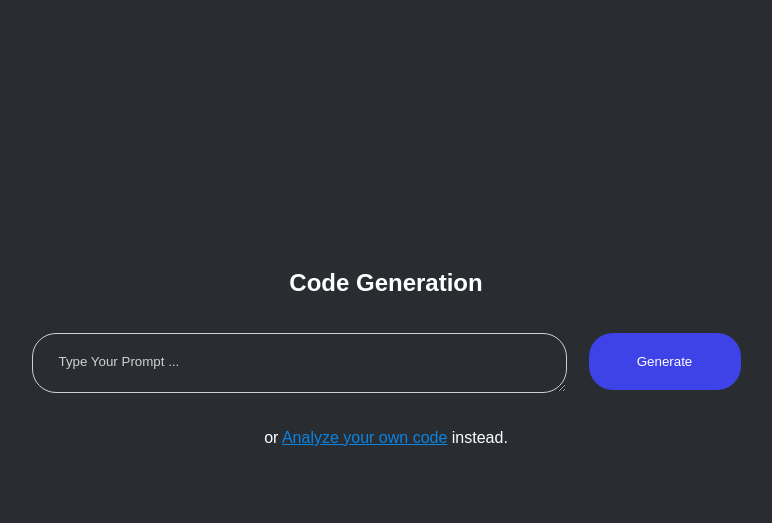
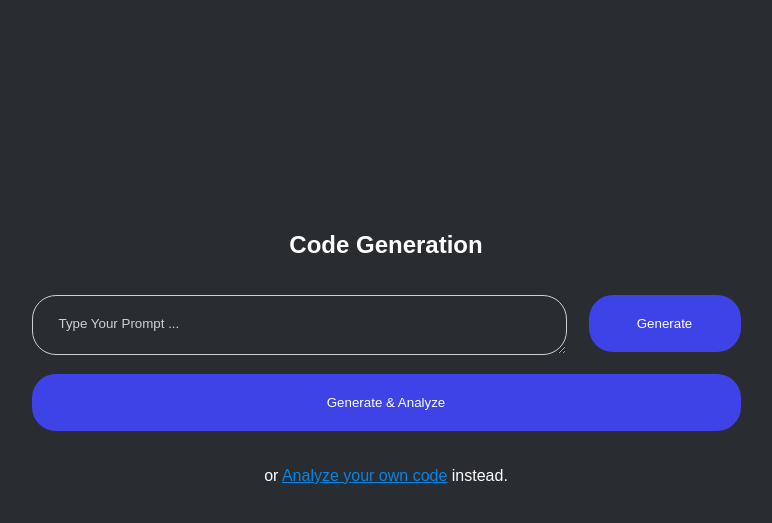
Before and after one commit to aryakvnust/LLMSecGuard, a Django app: page /dispatcher/createprompt/ in a window 1280 px wide. Shown: the part 48-571 px from the top of the page, without its empty margins (254-1026 px from the left). Run offline with Django 4.2, Linux system fonts and the light colour scheme; a user stored in the database is signed in; some web fonts are replaced.

Commit message:
Update analyze.html and prompt.html templates

````diff
--- a/promptdispatcher/templates/promptdispatcher/prompt.html
+++ b/promptdispatcher/templates/promptdispatcher/prompt.html
@@ -2,15 +2,12 @@
 
 <!DOCTYPE html>
 <html lang="en">
-
   <head>
-    <meta charset="UTF-8">
-    <meta name="viewport" content="width=device-width, initial-scale=1.0">
+    <meta charset="UTF-8" />
+    <meta name="viewport" content="width=device-width, initial-scale=1.0" />
     <title>Document</title>
-    <link rel="stylesheet" href="{% static "styles/main.css" %}">
-    <link rel="stylesheet" href="{% static "styles/prompt.css" %}">
+    <link rel="stylesheet" href="{% static "styles/main.css" %}"> <link rel="stylesheet" href="{% static "styles/prompt.css" %}">
     <link rel="stylesheet" href="{% static "header/header.css" %}">
-
   </head>
 
   <body>
@@ -30,7 +27,6 @@
       </script>
     </header>
 
-
     <main class="Prompt">
       <div class="Wrapper">
         <h1 class="CodeGeneration">Code Generation</h1>
@@ -39,8 +35,9 @@
           <!-- <input class="TypeYourPrompt" placeholder="Type Your Prompt ..." /> -->
           <textarea class="TypeYourPrompt" placeholder="Type Your Prompt ..." name="prompt" cols="30" rows="10"></textarea>
           {% csrf_token %}
-                <button class="Button Generate">Generate</button>
 
+          <button class="Button Generate" name="noanalyze" value="true">Generate</button>
+          <button class="Button Generate" style="max-width: unset; grid-column: 1/3;">Generate &amp; Analyze</button>
         </form>
 
         <div class="OrAnalyzeYourOwnCodeInstead">
@@ -51,5 +48,4 @@
       </div>
     </main>
   </body>
-
 </html>
--- a/promptdispatcher/views.py
+++ b/promptdispatcher/views.py
@@ -21,7 +21,7 @@ class CreatePrompt(APIView):
         model = Results.get_top_model()
         code = request.data.get('code')
         query = request.data.get('prompt')
-
+        noanalyze = request.data.get('noanalyze') == "true"
 
         if code is None:
             query += "\n\n    Only return the code, don't include any other information,\n    such as a preamble or suffix.\n"
@@ -32,22 +32,25 @@ class CreatePrompt(APIView):
         # code = debug['code']
         # issues = debug['results']
 
-        issues = Engine.objects.get(id=1).dispatch('cpp', code)
         # issues = post("http://localhost:5000/analyze_code", json={
         #     "code": code,
         #     "language": "cpp"
         # }).json()
 
-        # if len(issues) > 0:
-        #     query_ = "Try to fix these vulnerabilities in the following code:\n"
+        if noanalyze:
+            return render(request, "codeanalyzer/analyze.html", {'engines': Engine.objects.all(), 'code': code, 'lang': 'cpp'})
 
-        #     for issue in issues:
-        #         query_ += "- '{}' at line {}\n".format(issue['description'], issue['line'])
+        issues = Engine.objects.get(id=1).dispatch('cpp', code)
 
-        #     query_ += "\n\n```\n{}\n```".format(code)
-        #     query_ += "\n\n    Only return the code, don't include any other information,\n    such as a preamble or suffix.\n"
-        #     code = model.query(query_)
+        if len(issues) > 0:
+            query_ = "Try to fix these vulnerabilities in the following code:\n"
 
+            for issue in issues:
+                query_ += "- '{}' at line {}\n".format(issue['description'], issue['line'])
+
+            query_ += "\n\n```\n{}\n```".format(code)
+            query_ += "\n\n    Only return the code, don't include any other information,\n    such as a preamble or suffix.\n"
+            code = model.query(query_)
 
         Results.objects.create(
             model=model,
--- a/static/styles/analyze.css
+++ b/static/styles/analyze.css
@@ -78,7 +78,7 @@ main.Analyze .Code .Button {
 main.Analyze .Code .Options {
     display: flex;
     flex-direction: column;
-    justify-content: space-between;
+    justify-content: center;
     padding-bottom: 4px;
 }
 
--- a/static/styles/code-analysis.css
+++ b/static/styles/code-analysis.css
@@ -7,6 +7,10 @@ main.CodeAnalysis>.Wrapper {
     display: grid;
     grid-template-columns: 1fr 1fr;
     gap: 24px;
+}
+
+main.CodeAnalysis pre {
+    max-width: 65vw;
 }
 
 main.CodeAnalysis pre code {
--- a/static/styles/prompt.css
+++ b/static/styles/prompt.css
@@ -108,9 +108,11 @@ main.Prompt h1 {
 main.Prompt .Prompt {
     max-width: 709px;
     width: 100%;
-    display: flex;
+    display: grid;
     justify-content: stretch;
     align-items: stretch;
+    grid-template-columns: auto 152px;
+    grid-template-rows: 57px 57px;
     gap: 22px;
 }
 
````
Also changed, not shown: codeanalyzer/templates/codeanalyzer/analyze.html (+8 -1 lines), db.sqlite3. Lines whose indentation alone changed are shown as unchanged.
